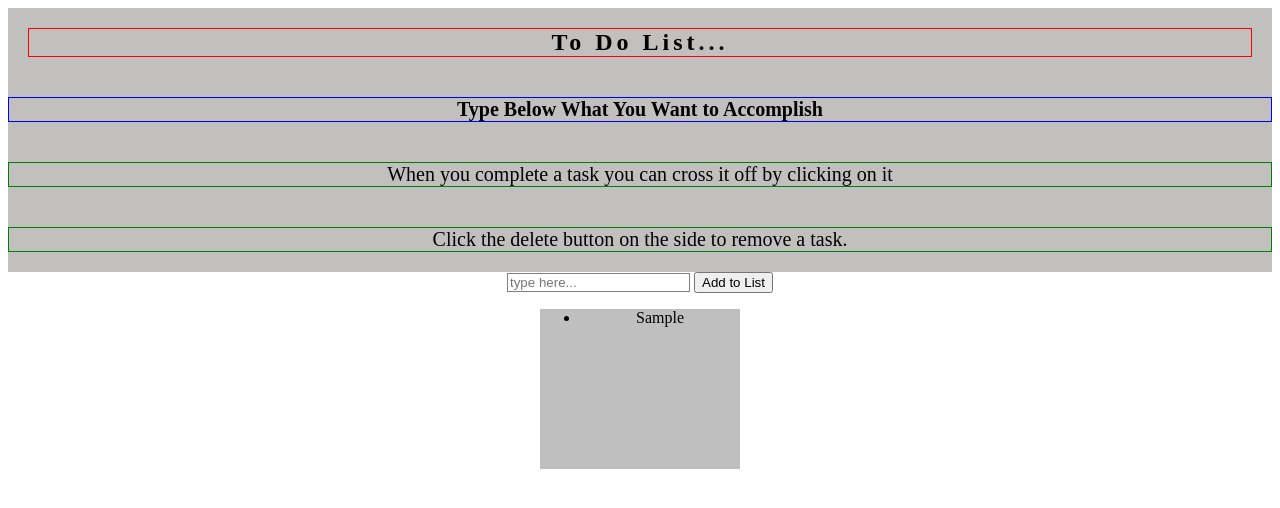
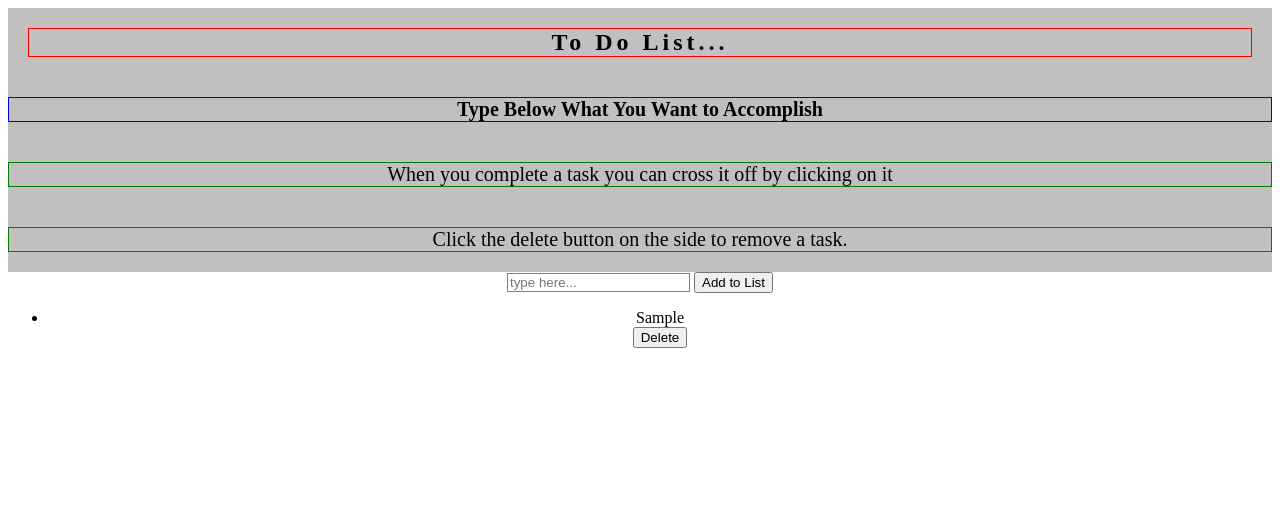
Before and after one commit to Mark-R-5388/to_do_list, a plain HTML site: page index.html in a window 1280 px wide. Both pictures are taken after typing "Sample" into the empty fields and a click on the button "Add to List". Drawn offline with Linux system fonts and the light colour scheme.

Commit message:
made a lot of changes

```diff
--- a/index.html
+++ b/index.html
@@ -23,9 +23,8 @@
     <button id="submit-btn" type="submit">Add to List</button>
 
     <!-- List -->
-    <div id="list-block">
-      <ul id="list-area"></ul>
-    </div>
+    <ul id="list"></ul>
+
     <!-- JavaScript -->
     <script src="script.js"></script>
   </body>
--- a/script.js
+++ b/script.js
@@ -1,14 +1,17 @@
+//Selectors
 const input = document.getElementById('input');
-const subBtn = document.getElementById('submit-btn');
-const listBlock = document.getElementById('list-block');
-const listArea = document.getElementById('list-area');
+const submitButton = document.getElementById('submit-btn');
+const list = document.getElementById('list');
 
-subBtn.addEventListener('click', function (event) {
-  if (event.target === subBtn) {
-    let list = document.createElement('li');
-    let listItem = document.createTextNode(input.value);
-    list.appendChild(listItem);
-    listArea.appendChild(list);
-    input.value = '';
+// Add to List
+submitButton.addEventListener('click', function (e) {
+  if (e.target === submitButton) {
+    let item = document.createElement('li');
+    let deleteButton = document.createElement('button');
+    item.appendChild(document.createTextNode(input.value));
+    list.appendChild(item);
+    list.appendChild(deleteButton);
+    deleteButton.innerHTML = 'Delete';
+    return (input.value = '');
   }
 });
--- a/style.css
+++ b/style.css
@@ -43,6 +43,11 @@ p {
   display: block;
   margin: 0 auto;
   height: 20vh;
-  width: 25vh;
+  width: 50vh;
   background: rgb(192, 191, 191);
 }
+
+.complete {
+  text-decoration: line-through;
+  color: red;
+}
```
